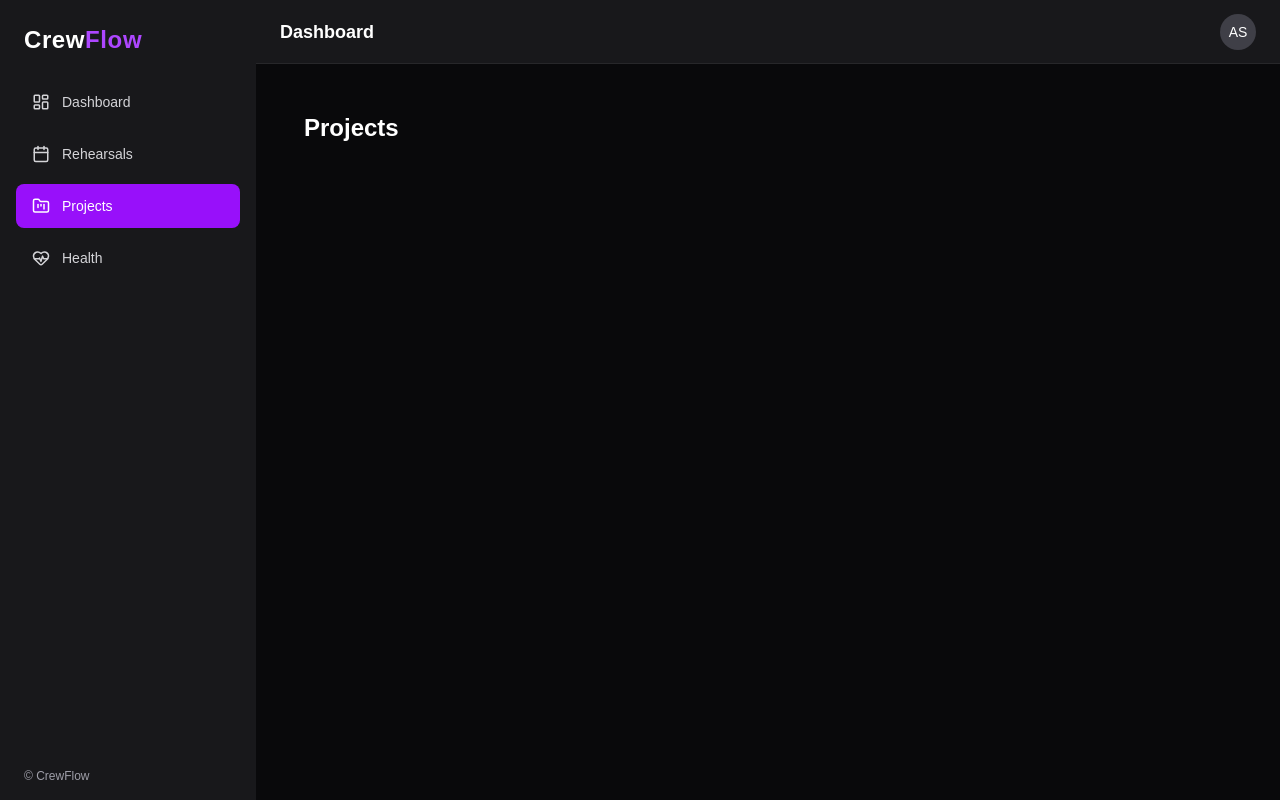
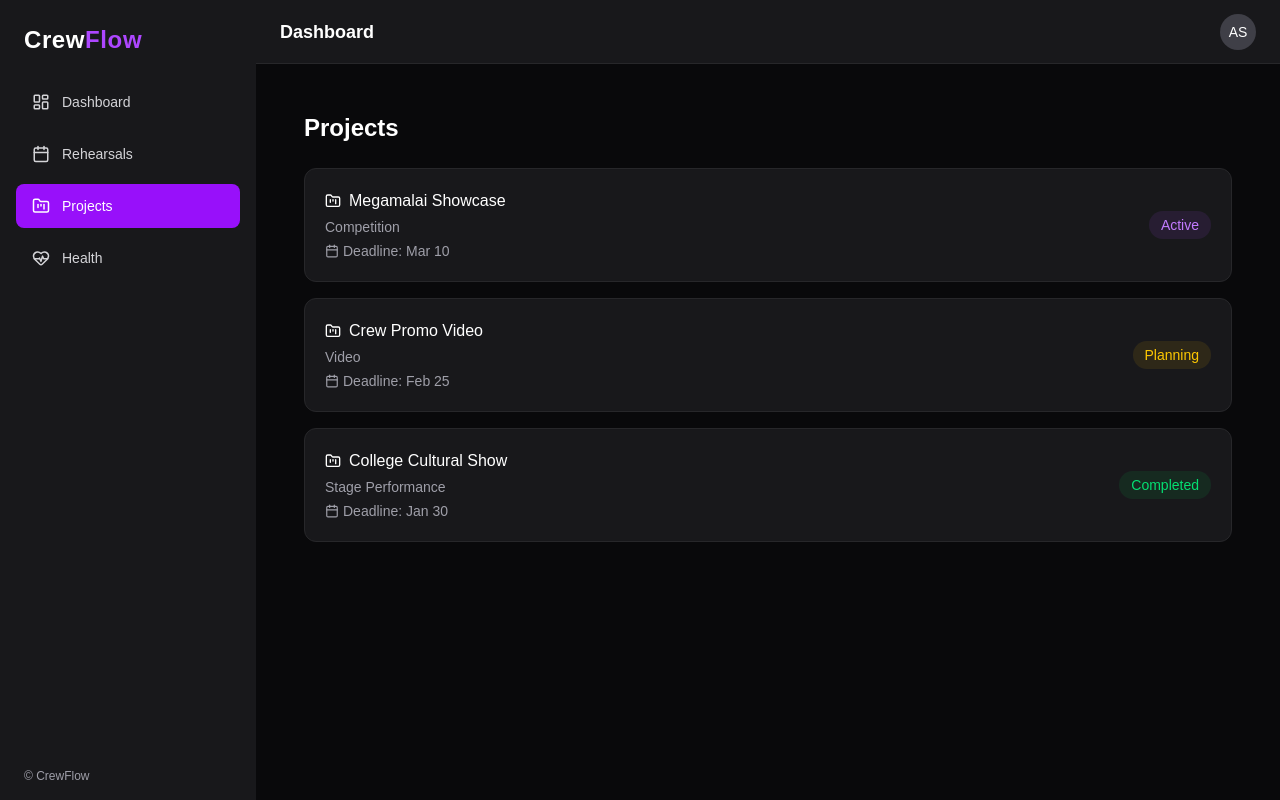
Before and after one commit to sk-abhishek/crewflow, a Next.js app: page /projects in a window 1280 px wide. Built offline with nearby package versions, Linux system fonts and the light colour scheme.

Commit message:
feat: add projects page with status and deadlines

```diff
--- a/app/projects/page.tsx
+++ b/app/projects/page.tsx
@@ -1,9 +1,74 @@
+import { FolderKanban, Calendar, Flag } from "lucide-react";
+
+const projects = [
+  {
+    id: 1,
+    name: "Megamalai Showcase",
+    type: "Competition",
+    deadline: "Mar 10",
+    status: "Active",
+  },
+  {
+    id: 2,
+    name: "Crew Promo Video",
+    type: "Video",
+    deadline: "Feb 25",
+    status: "Planning",
+  },
+  {
+    id: 3,
+    name: "College Cultural Show",
+    type: "Stage Performance",
+    deadline: "Jan 30",
+    status: "Completed",
+  },
+];
+
 export default function ProjectsPage() {
   return (
-      <div className="p-6">
+    <div className="p-6 space-y-6">
       <h2 className="text-2xl font-semibold text-white">
         Projects
       </h2>
+
+      <div className="space-y-4">
+        {projects.map((project) => (
+          <div
+            key={project.id}
+            className="rounded-xl bg-zinc-900 p-5 border border-zinc-800 flex items-center justify-between"
+          >
+            {/* Left info */}
+            <div className="space-y-1">
+              <div className="flex items-center gap-2 text-white font-medium">
+                <FolderKanban size={16} />
+                {project.name}
+              </div>
+
+              <div className="text-sm text-zinc-400">
+                {project.type}
+              </div>
+
+              <div className="flex items-center gap-1 text-sm text-zinc-400">
+                <Calendar size={14} />
+                Deadline: {project.deadline}
+              </div>
+            </div>
+
+            {/* Status */}
+            <span
+              className={`text-sm font-medium px-3 py-1 rounded-full ${
+                project.status === "Active"
+                  ? "bg-purple-500/10 text-purple-400"
+                  : project.status === "Planning"
+                  ? "bg-yellow-500/10 text-yellow-400"
+                  : "bg-green-500/10 text-green-400"
+              }`}
+            >
+              {project.status}
+            </span>
+          </div>
+        ))}
+      </div>
     </div>
   );
 }
```
Lines whose indentation alone changed are shown as unchanged.
